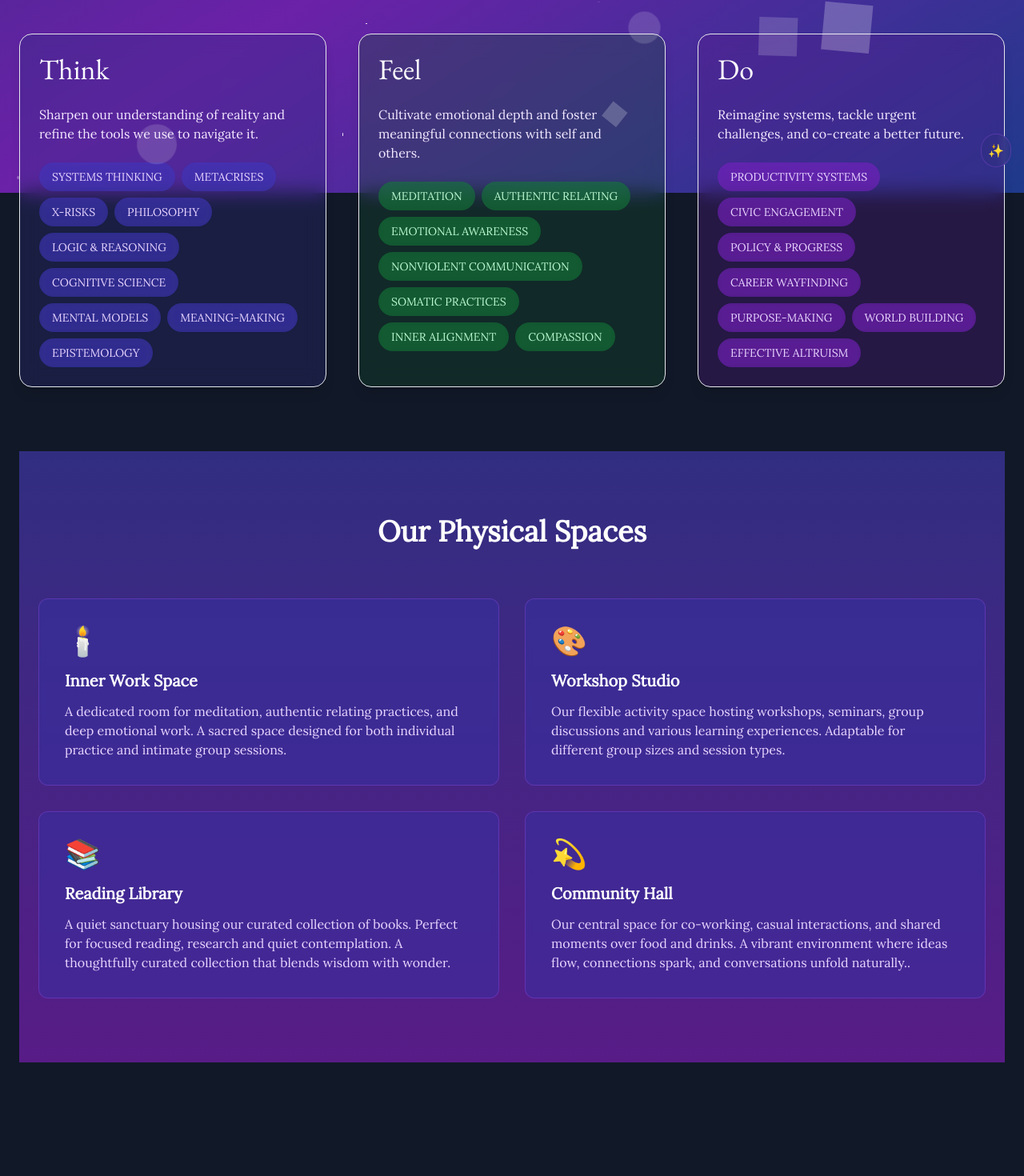
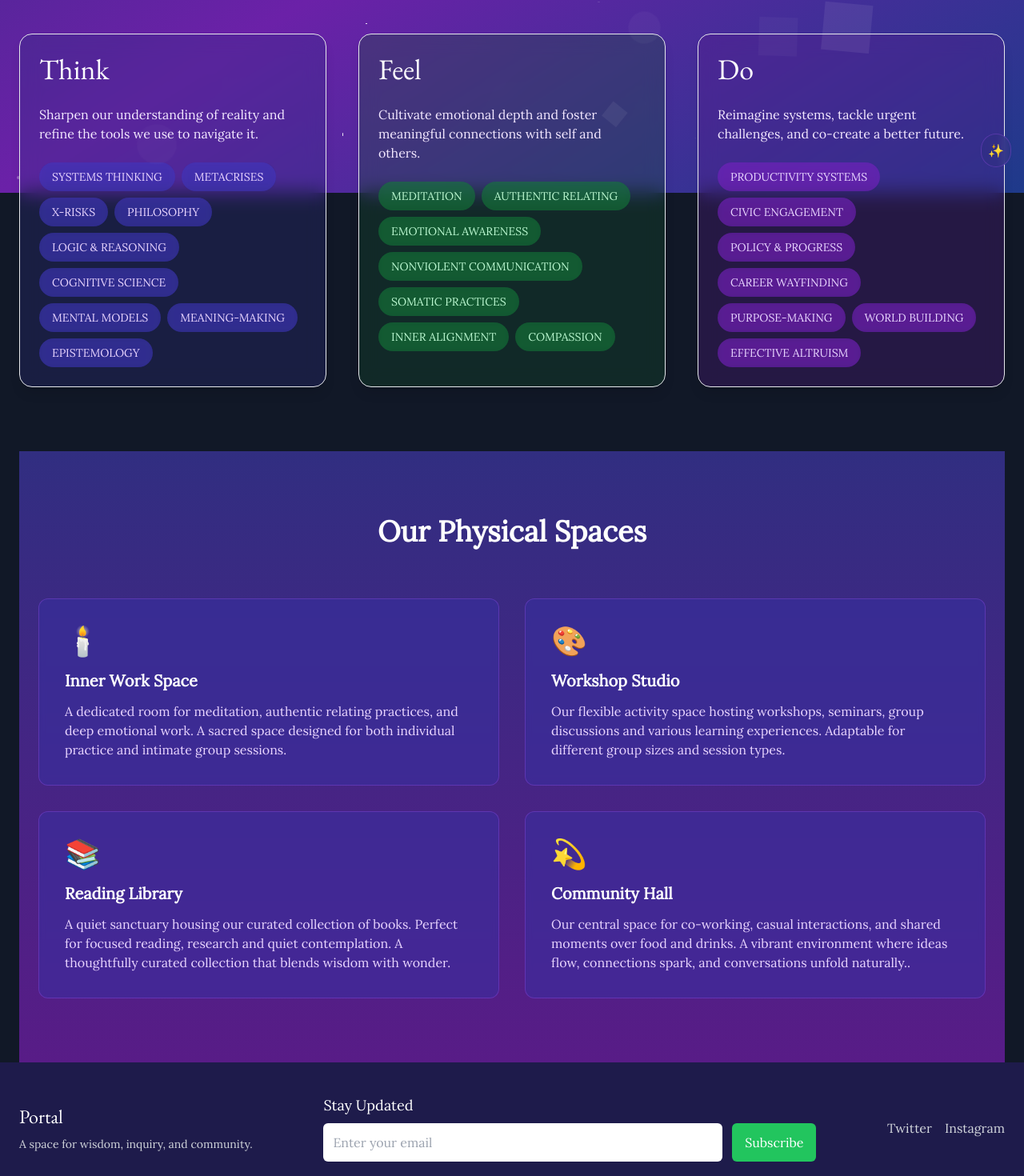
Before and after one commit to rdbcasillas/Portal, a Vue app: page / in a window 1280 px wide. Shown: the part 559-2029 px from the top of the page at 80% size. Before the commit the page ends 1887 px from the top, so only its background shows below. Built offline with nearby package versions, Linux system fonts and the light colour scheme.

Commit message:
added Footer with mailerlite api

```diff
--- a/src/App.vue
+++ b/src/App.vue
@@ -1,6 +1,9 @@
 <template>
+  <div class="min-h-screen flex flex-col">
     <div>
-    <nav class="fixed w-full z-50 bg-opacity-90 bg-indigo-900 backdrop-blur-sm">
+      <nav
+        class="fixed w-full z-50 bg-opacity-90 bg-indigo-900 backdrop-blur-sm"
+      >
         <div class="max-w-7xl mx-auto px-6">
           <div class="flex justify-between h-20 items-center">
             <!-- Logo -->
@@ -72,11 +75,17 @@
     <!-- Main content area - where routes are rendered -->
     <div class="pt-20">
       <router-view></router-view>
+      <Footer />
+    </div>
   </div>
 </template>
 
 <script>
+import Footer from "@/components/Footer.vue";
 export default {
+  components: {
+    Footer,
+  },
   data() {
     return {
       menuItems: [
--- a/src/components/FloatingShapes.vue
+++ b/src/components/FloatingShapes.vue
@@ -35,7 +35,7 @@ export default {
         left: `${Math.random() * 100}%`,
         size: `${Math.random() * (60 - 20) + 20}px`,
         delay: `${Math.random() * 5}s`, // Reduced from 10s to 5s
-        opacity: (Math.random() * 0.2 + 0.1).toFixed(2),
+        opacity: (Math.random() * 0.1).toFixed(2),
         isInteracting: false,
         animationVariant: Math.floor(Math.random() * 3) + 1, // 1, 2, or 3
       }));
@@ -78,6 +78,7 @@ export default {
 
 .circle {
   border-radius: 50%;
+  opacity: 0.5;
 }
 
 .triangle {
@@ -106,6 +107,7 @@ export default {
 
 .diamond {
   transform: rotate(45deg);
+  opacity: 0.5;
 }
 
 /* Different movement patterns */
--- /dev/null
+++ b/src/components/Footer.vue
@@ -0,0 +1,115 @@
+<template>
+  <footer class="bg-indigo-950 text-white py-10 min-h-[80px]">
+    <div class="max-w-7xl mx-auto px-6">
+      <div class="flex flex-col md:flex-row justify-between items-center gap-6">
+        <!-- Logo & About -->
+        <div class="text-center md:text-left">
+          <h3 class="text-2xl font-serif">Portal</h3>
+          <p class="text-sm text-gray-300 mt-2">
+            A space for wisdom, inquiry, and community.
+          </p>
+        </div>
+
+        <!-- Email Signup -->
+        <div class="w-full md:w-1/2">
+          <h4 class="text-lg font-medium text-center md:text-left">
+            Stay Updated
+          </h4>
+          <form
+            @submit.prevent="subscribe"
+            class="mt-2 flex flex-col sm:flex-row gap-3"
+          >
+            <input
+              v-model="email"
+              type="email"
+              placeholder="Enter your email"
+              class="p-3 rounded-md w-full text-black"
+              required
+            />
+            <button
+              type="submit"
+              class="bg-green-500 hover:bg-green-400 px-4 py-3 rounded-md font-medium"
+              :disabled="loading"
+            >
+              {{ loading ? "Submitting..." : "Subscribe" }}
+            </button>
+          </form>
+          <p
+            v-if="message"
+            :class="messageClass"
+            class="mt-2 text-sm text-center md:text-left"
+          >
+            {{ message }}
+          </p>
+        </div>
+
+        <!-- Social Links -->
+        <div class="flex gap-4">
+          <a href="#" class="text-gray-300 hover:text-white transition-all"
+            >Twitter</a
+          >
+          <a href="#" class="text-gray-300 hover:text-white transition-all"
+            >Instagram</a
+          >
+        </div>
+      </div>
+    </div>
+  </footer>
+</template>
+
+<script>
+export default {
+  data() {
+    return {
+      email: "",
+      loading: false,
+      message: "",
+      messageClass: "text-green-400",
+    };
+  },
+  methods: {
+    async subscribe() {
+      if (!this.email) return;
+
+      this.loading = true;
+      this.message = "";
+
+      try {
+        const response = await fetch("https://connect.mailerlite.com/api", {
+          method: "POST",
+          headers: {
+            "Content-Type": "application/json",
+            Authorization: `Bearer ${process.env.MAILERLITE_API_KEY}`,
+          },
+          body: JSON.stringify({
+            email: this.email,
+          }),
+        });
+
+        if (response.ok) {
+          this.message = "✅ Thanks for subscribing!";
+          this.messageClass = "text-green-400";
+          this.email = ""; // Clear input field
+        } else {
+          const errorData = await response.json();
+          this.message = `❌ Error: ${errorData.error.message}`;
+          this.messageClass = "text-red-400";
+        }
+      } catch (error) {
+        console.error("Subscription failed", error);
+        this.message = "❌ Something went wrong. Try again!";
+        this.messageClass = "text-red-400";
+      } finally {
+        this.loading = false;
+      }
+    },
+  },
+};
+</script>
+
+<style>
+footer {
+  position: relative;
+  z-index: 50; /* Higher than floating shapes */
+}
+</style>
--- a/src/router/index.js
+++ b/src/router/index.js
@@ -38,6 +38,14 @@ const router = createRouter({
       component: () => import("../views/JourneyView.vue"),
     },
     {
+      path: "/resources",
+      name: "resources",
+      // route level code-splitting
+      // this generates a separate chunk (About.[hash].js) for this route
+      // which is lazy-loaded when the route is visited.
+      component: () => import("../views/Resources.vue"),
+    },
+    {
       path: "/spaces",
       name: "spaces",
       // route level code-splitting
--- a/src/views/HomeView.vue
+++ b/src/views/HomeView.vue
@@ -1,7 +1,7 @@
 <template>
-  <div class="magical-portal min-h-screen relative">
+  <div class="magical-portal relative">
     <!-- Background Elements Container -->
-    <div class="fixed inset-0 overflow-hidden z-0">
+    <div class="fixed inset-0 z-0">
       <!-- Gradient Background -->
       <!-- <div
         class="absolute inset-0 bg-gradient-to-br from-indigo-900 via-purple-800 to-blue-900"
@@ -20,11 +20,12 @@
     <div class="fixed inset-0 z-30 pointer-events-none">
       <FloatingShapes :count="shapeCount" />
     </div>
+  </div>
 
   <!-- Content Container -->
-    <div class="relative z-20">
+  <div class="relative z-20 min-h-screen flex flex-col">
     <!-- Hero Section -->
-      <section class="min-h-screen">
+    <section class="flex-grow">
       <div
         class="h-full flex items-center justify-center text-center px-4 pb-20 pt-28"
       >
@@ -34,9 +35,9 @@
 
           <!-- Improved Text -->
           <p class="text-xl text-purple-100 leading-relaxed">
-              A space for those who seek depth, clarity, and transformation.
-              Where rational inquiry meets emotional wisdom and insight turns
-              into action.
+            A space for those who seek depth, clarity, and transformation. Where
+            rational inquiry meets emotional wisdom and insight turns into
+            action.
           </p>
 
           <!-- Better Buttons with Gradient & Hover Effects -->
@@ -76,7 +77,6 @@
     @update:viaColor="viaColor = $event"
     @update:secondaryColor="secondaryColor = $event"
   />
-  </div>
 </template>
 
 <script>
--- /dev/null
+++ b/src/views/Resources.vue
@@ -0,0 +1,171 @@
+<template>
+  <div class="min-h-screen bg-indigo-900 text-white p-10">
+    <div class="max-w-6xl mx-auto">
+      <h1 class="text-4xl font-serif text-center">📚 Portal Resources</h1>
+
+      <!-- Search & Filters -->
+      <div class="mt-6 flex flex-col items-center">
+        <input
+          v-model="searchQuery"
+          type="text"
+          placeholder="Search..."
+          class="w-full max-w-lg p-3 rounded-md text-black"
+        />
+        <div class="flex gap-3 mt-4 flex-wrap">
+          <button
+            v-for="category in categories"
+            :key="category"
+            @click="filterCategory(category)"
+            :class="[
+              'px-4 py-2 rounded-full text-sm transition-all',
+              selectedCategory === category
+                ? 'bg-green-500 text-white'
+                : 'bg-purple-700 hover:bg-purple-600',
+            ]"
+          >
+            {{ category }}
+          </button>
+        </div>
+      </div>
+
+      <!-- Resources Grid -->
+      <div class="grid grid-cols-1 sm:grid-cols-2 lg:grid-cols-3 gap-6 mt-10">
+        <div
+          v-for="resource in filteredResources"
+          :key="resource.id"
+          class="resource-card"
+        >
+          <!-- 🔹 Thumbnail at the top -->
+          <img
+            :src="getThumbnail(resource)"
+            class="w-20 h-20 object-cover rounded-md"
+          />
+
+          <!-- 🔹 Colored Category Tag -->
+          <span :class="['category-tag', getCategoryColor(resource.category)]">
+            {{ resource.category }}
+          </span>
+
+          <h3 class="text-lg font-medium mt-3">{{ resource.title }}</h3>
+          <p class="text-sm text-gray-300">{{ resource.description }}</p>
+
+          <!-- 🔹 Tags -->
+          <div class="flex flex-wrap gap-2 mt-2">
+            <span
+              v-for="tag in resource.tags"
+              :key="tag"
+              class="text-xs bg-gray-700 px-2 py-1 rounded-full"
+            >
+              {{ tag }}
+            </span>
+          </div>
+
+          <a
+            :href="resource.link"
+            target="_blank"
+            class="text-green-400 hover:text-green-300 text-sm mt-2 block"
+          >
+            View Resource →
+          </a>
+        </div>
+      </div>
+    </div>
+  </div>
+</template>
+
+<script>
+export default {
+  data() {
+    return {
+      searchQuery: "",
+      categories: ["All", "Books", "blog", "Videos", "Podcasts", "Tools"],
+      selectedCategory: "All",
+      resources: [
+        {
+          id: 1,
+          title: "LessWrong",
+          description: "A community blog on rationality & epistemology.",
+          link: "https://www.lesswrong.com",
+          category: "blog",
+          tags: ["Rationality", "Epistemology"],
+          image: "",
+        },
+        {
+          id: 2,
+          title: "Meaningness",
+          description: "Exploring meaning & sense-making in modern life.",
+          link: "https://meaningness.com",
+          category: "blog",
+          tags: ["Meaning", "Philosophy"],
+          image: "",
+        },
+        {
+          id: 3,
+          title: "The Map is Not the Territory",
+          description: "Understanding abstraction vs reality.",
+          link: "#",
+          category: "Books",
+          tags: ["Epistemology", "Mental Models"],
+          image: "",
+        },
+        {
+          id: 4,
+          title: "AI & The Future",
+          description: "Deep discussion on AI risks.",
+          link: "#",
+          category: "Videos",
+          tags: ["Artificial Intelligence", "Future"],
+          image: "",
+        },
+      ],
+    };
+  },
+  computed: {
+    filteredResources() {
+      return this.resources.filter(
+        (r) =>
+          (this.selectedCategory === "All" ||
+            r.category === this.selectedCategory) &&
+          r.title.toLowerCase().includes(this.searchQuery.toLowerCase())
+      );
+    },
+  },
+  methods: {
+    filterCategory(category) {
+      this.selectedCategory = category;
+    },
+    getThumbnail(resource) {
+      return (
+        resource.image ||
+        `https://www.google.com/s2/favicons?domain=${resource.link}&sz=128`
+      );
+    },
+    getCategoryColor(category) {
+      const colors = {
+        Books: "bg-blue-500",
+        blog: "bg-teal-500",
+        Videos: "bg-green-500",
+        Podcasts: "bg-yellow-500",
+        Tools: "bg-purple-500",
+      };
+      return colors[category] || "bg-gray-500"; // Default color if category not found
+    },
+  },
+};
+</script>
+
+<style scoped>
+/* 🔹 Card Styling */
+.resource-card {
+  @apply bg-white/10 p-6 rounded-lg backdrop-blur-md transition-all relative;
+}
+.resource-card:hover {
+  transform: translateY(-5px);
+  box-shadow: 0px 10px 20px rgba(255, 255, 255, 0.1);
+}
+
+/* 🔹 Category Tag */
+.category-tag {
+  @apply text-xs font-bold px-2 py-1 rounded-full text-white absolute top-2 right-2;
+}
+</style>
```
Also changed, not shown: public/resources.json (added, +29 -0 lines). Lines whose indentation alone changed are shown as unchanged.
